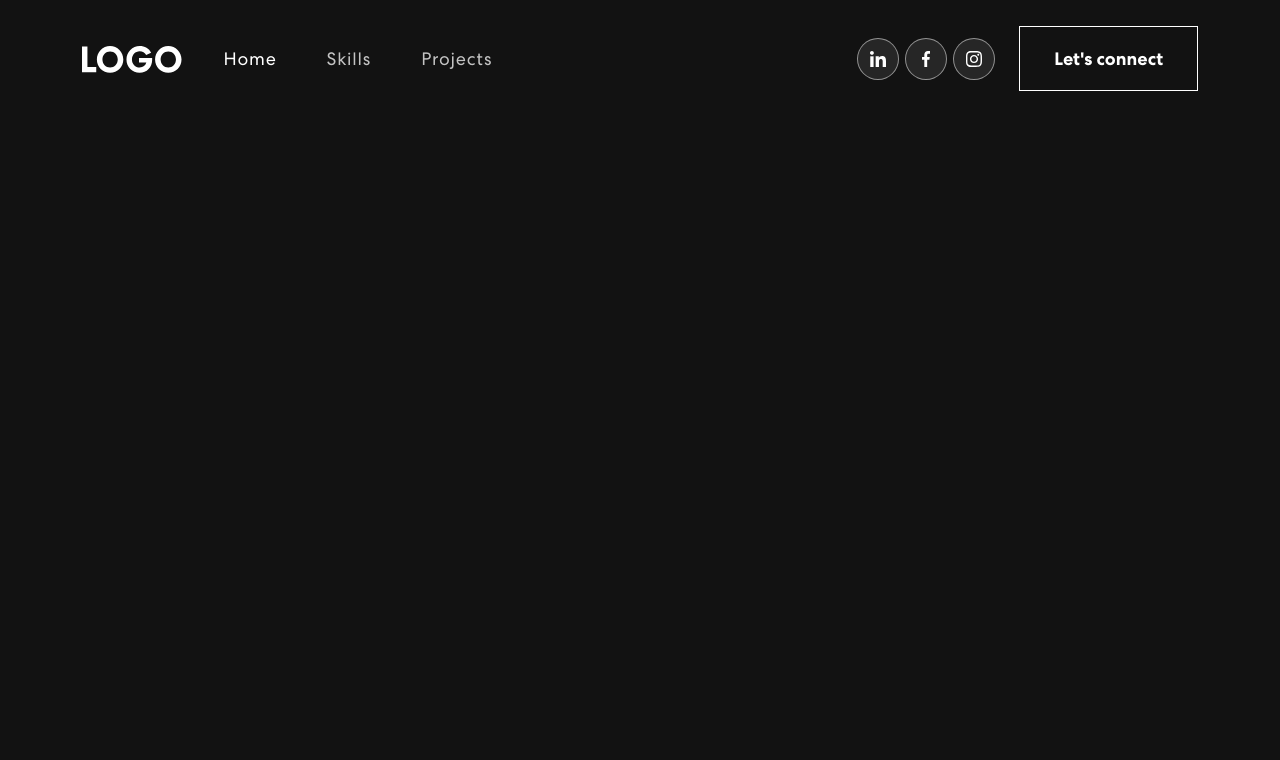
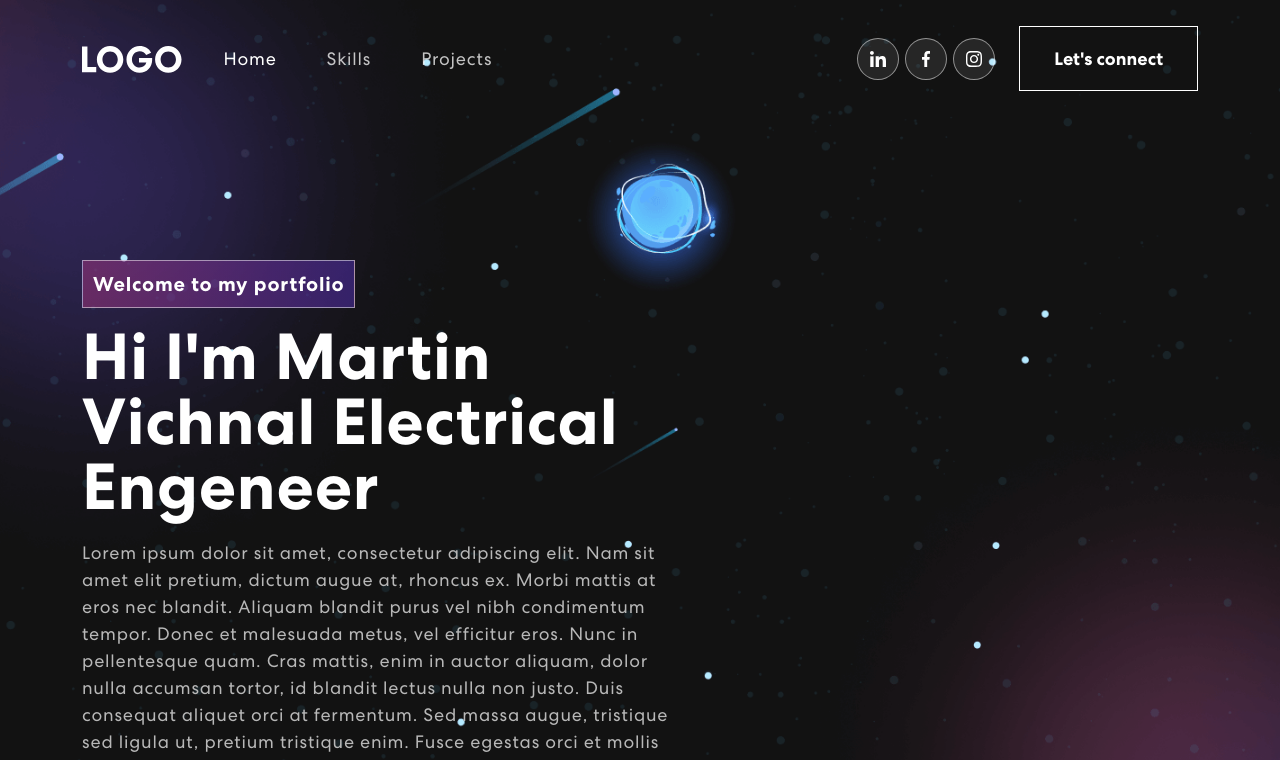
Before and after one commit to martinvichnal/martinvichnal.github.io, a React (Create React App) app: page / in a window 1280 px wide. Shown: the top 760 px of the page. Built offline with nearby package versions, Linux system fonts and the light colour scheme.

Commit message:
Added Banner component

```diff
--- a/src/App.tsx
+++ b/src/App.tsx
@@ -4,17 +4,15 @@ import './App.css';
 import 'bootstrap/dist/css/bootstrap.min.css';
 
 // Importing Elemenets
-import { NavBar } from "./components/NavBar";
-// import { Banner } from "./components/Banner";
-// import { Skills } from "./components/Skills";
-// import { Projects } from "./components/Projects";
-// import { Contact } from "./components/Contact";
-// import { Footer } from "./components/Footer";
+import { NavigationBar } from './components/NavigationBar';
+import { Banner } from './components/Banner';
 
+// Main App fucntion
 function App() {
   return (
     <div className="App">
-      <NavBar></NavBar>
+      <NavigationBar></NavigationBar>
+      <Banner />
     </div>
   );
 }
--- /dev/null
+++ b/src/components/Banner.tsx
@@ -0,0 +1,22 @@
+import { Col, Container, Row } from "react-bootstrap"
+
+
+
+export const Banner = () => {
+    return (
+        <section className="banner" id="home">
+            <Container>
+                <Row className="align-items-center">
+                    <Col xs={12} md={6} xl={7}>
+                        <span className="tagline">Welcome to my portfolio</span>
+                        <h1>{`Hi I'm Martin Vichnal`} <span className="wrap">Electrical Engeneer</span></h1>
+                        <p>
+                            Lorem ipsum dolor sit amet, consectetur adipiscing elit. Nam sit amet elit pretium, dictum augue at, rhoncus ex. Morbi mattis at eros nec blandit. Aliquam blandit purus vel nibh condimentum tempor. Donec et malesuada metus, vel efficitur eros. Nunc in pellentesque quam. Cras mattis, enim in auctor aliquam, dolor nulla accumsan tortor, id blandit lectus nulla non justo. Duis consequat aliquet orci at fermentum. Sed massa augue, tristique sed ligula ut, pretium tristique enim. Fusce egestas orci et mollis finibus.
+                        </p>
+                        <button onClick={() => console.log('connect')}>Let's connect</button>
+                    </Col>
+                </Row>
+            </Container>
+        </section>
+    )
+}
--- a/src/components/NavBar.tsx
+++ b/src/components/NavigationBar.tsx
@@ -9,12 +9,12 @@ import navIcon3 from '../assets/img/nav-icon3.svg';
 
 // Importing react-bootstrap components
 import Container from 'react-bootstrap/Container';
+import Navbar from 'react-bootstrap/Navbar';
 import Nav from 'react-bootstrap/Nav';
-import Navbar from 'react-bootstrap/Navbar';
 
 
 // Main NavBar function
-export const NavBar = () => {
+export const NavigationBar = () => {
     const [activeLink, setActiveLink] = useState('home');
     const [scrolled, setScrolled] = useState(false);
 
```
